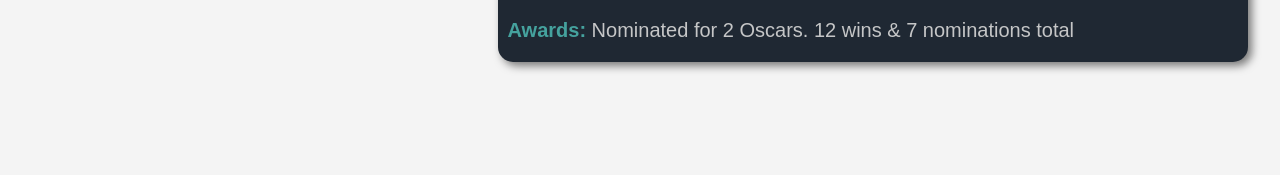
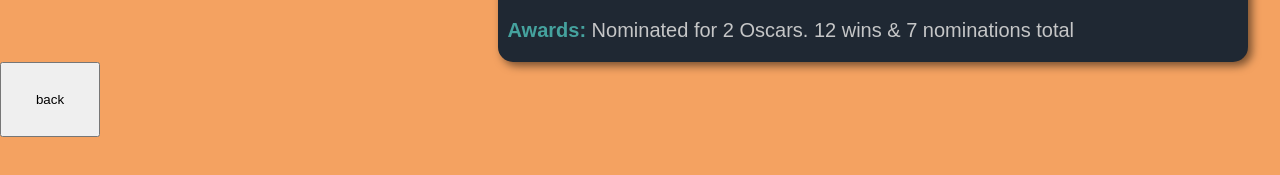
Before and after one commit to BeAsT436/Film-app, a React (Create React App) app: page /movie/1 in a window 1280 px wide. Shown: the part 607-782 px from the top of the page. Built offline with nearby package versions, Linux system fonts and the light colour scheme.

Commit message:
add back btn

```diff
--- a/src/components/MovieDetails/MovieDetails.jsx
+++ b/src/components/MovieDetails/MovieDetails.jsx
@@ -1,22 +1,8 @@
 import styles from "./MovieDetails.module.css";
-const movieDetailsNames = [
-  "Year",
-  "Rated",
-  "Released",
-  "Runtime",
-  "Genre",
-  "Director",
-  "Writer",
-  "Actors",
-  "Plot",
-  "Language",
-  "Country",
-  "Awards",
-];
+import movieDetailsHelper from "../../helpers";
 
-function movieDetailsHelper(movies) {
-  return movieDetailsNames.map((label) => ({ label, value: movies[label] }));
-}
+
+
 
 const MovieDetailsTag = ({detail}) => {
   return (
--- a/src/components/MovieItem/MovieItem.jsx
+++ b/src/components/MovieItem/MovieItem.jsx
@@ -1,11 +1,14 @@
 import styles from "./MovieItem.module.css";
-
+import { Link } from "react-router-dom";
 const MovieItem = (props) => {
   return (
     <li className={styles.list}>
       <img className={styles.img} src={props.movie.Poster} alt="" />
       <div className={styles.info}>
-        <h3 className={styles.title}>{props.movie.Title}</h3>
+        <Link to={`/movie/${props.movie.imdbID}`}>
+          <h3 className={styles.title}>{props.movie.Title}</h3>
+        </Link>
+
         <h4 className={styles.year}>{props.movie.Year}</h4>
       </div>
     </li>
--- /dev/null
+++ b/src/constants/index.js
@@ -0,0 +1,14 @@
+export const movieDetailsNames = [
+    "Year",
+    "Rated",
+    "Released",
+    "Runtime",
+    "Genre",
+    "Director",
+    "Writer",
+    "Actors",
+    "Plot",
+    "Language",
+    "Country",
+    "Awards",
+  ];
--- /dev/null
+++ b/src/helpers/index.js
@@ -0,0 +1,5 @@
+import { movieDetailsNames } from "../constants";
+
+export default function movieDetailsHelper(movies) {
+    return movieDetailsNames.map((label) => ({ label, value: movies[label] }));
+  }
--- a/src/pages/MovieInfoPage.jsx
+++ b/src/pages/MovieInfoPage.jsx
@@ -1,9 +1,13 @@
 import { MovieDetails, Poster } from "../components";
 import { Title } from "../components/common";
 import { movie } from "../data";
-import  MovieDetailsLayout  from "../components/layouts/MovieDetailsLayout/MovieDetailsLayout";
+import MovieDetailsLayout from "../components/layouts/MovieDetailsLayout/MovieDetailsLayout";
+import { useNavigate } from "react-router-dom";
 
 const MovieInfoPage = () => {
+  const navigate = useNavigate();
+  const handleBackClick = () => navigate(-1);
+
   return (
     <>
       <Title title={movie.Title} />
@@ -11,6 +15,12 @@
         <Poster movie={movie} />
         <MovieDetails movie={movie} />
       </MovieDetailsLayout>
+      <button
+        style={{ width: "100px", height: "75px" }}
+        onClick={handleBackClick}
+      >
+        back
+      </button>
     </>
   );
 };
--- a/src/styles/global.css
+++ b/src/styles/global.css
@@ -16,8 +16,8 @@
 body {
   font-family: var(--font-family);
   font-size: var(--font-size-extra-large);
-  background-color: var(--bg-color-light);
   overflow-x: hidden;
+  background-color: var(--bg-color);
 }
 
 a {
--- a/src/styles/variables.css
+++ b/src/styles/variables.css
@@ -1,5 +1,5 @@
 :root {
-    --bg-color-light: #f4f4f4;
+    --bg-color: #f4a261;
     --bg-color-dark: #0b0c10;
     --bg-color-primary: #1f2833;
     --bg-color-secondary: #c5c6c7;
@@ -23,7 +23,7 @@
     --rating-color-good: #5cb85c;
 
     --font-size-small: 0.875rem;
-    --font-size-medium: 1rem
+    --font-size-medium: 1rem;
     --font-size-large: 1.125rem;
     --font-size-extra-large: 1.25rem;
     --font-size-xx-large: 1.5rem;
```
